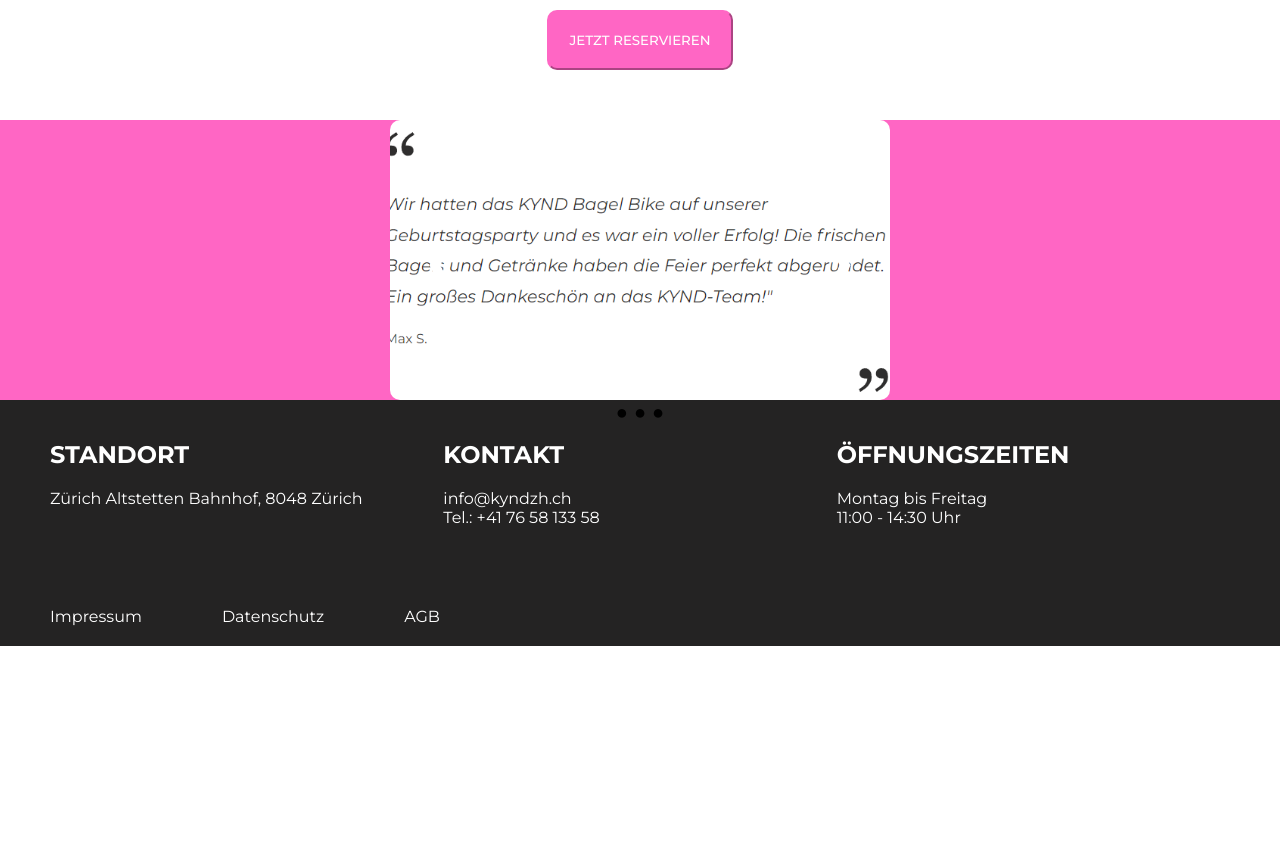
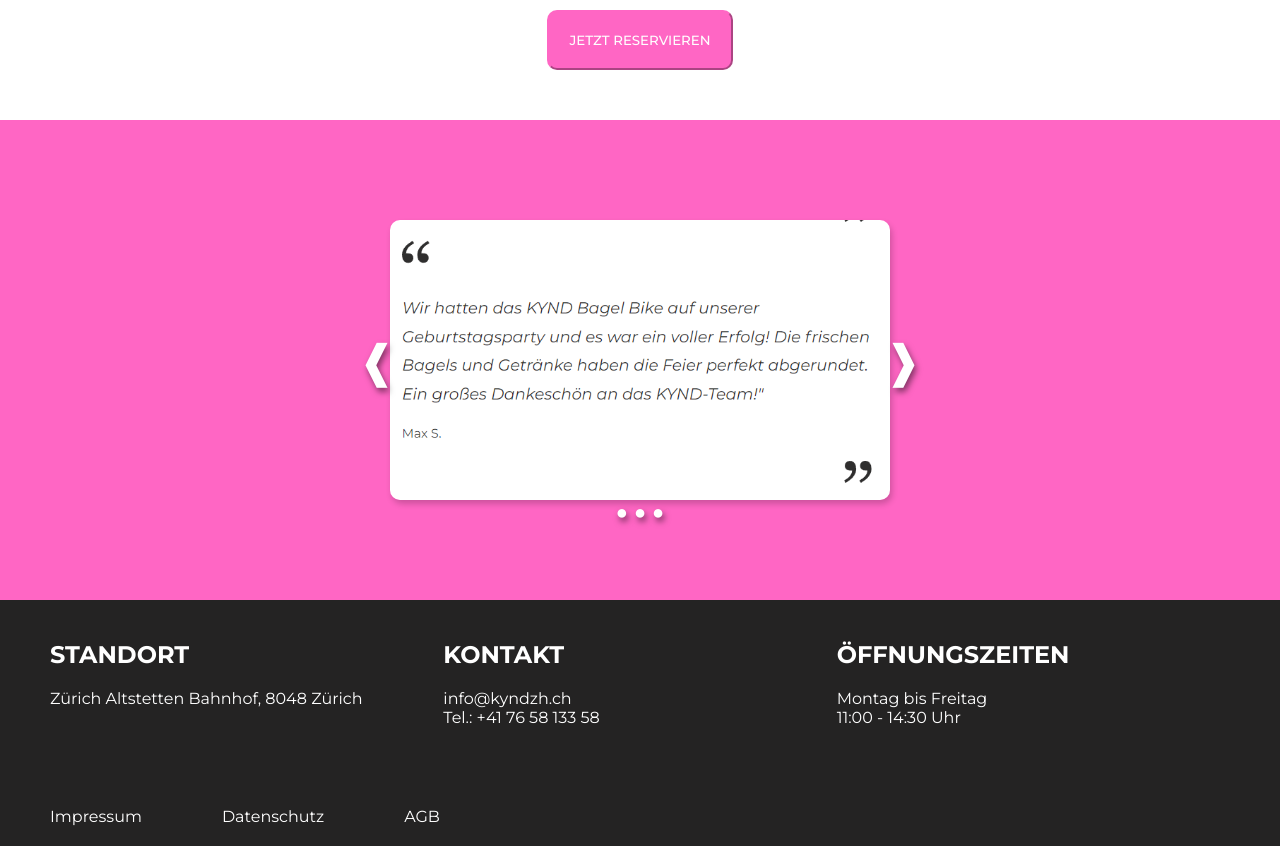
Before and after one commit to HeyTiina/kynd, a React (Create React App) app: page /CateringScreen in a window 1280 px wide. Shown: the part 1080-1926 px from the top of the page. Before the commit the page ends 1726 px from the top, so only its background shows below. Built offline with nearby package versions, Linux system fonts and the light colour scheme.

Commit message:
style to the slider finished

```diff
--- a/src/cateringScreen/CateringScreen.css
+++ b/src/cateringScreen/CateringScreen.css
@@ -71,4 +71,5 @@
   width: 500px;
   height: 280px;
   margin: 0 auto;
+  padding: 100px;
 }
--- a/src/cateringScreen/Slider.css
+++ b/src/cateringScreen/Slider.css
@@ -2,22 +2,24 @@
   position: absolute;
   top: 50%;
   transform: translate(0, -50%);
-  right: 32px;
+  right: -32px;
   font-size: 45px;
   color: #fff;
   z-index: 1;
   cursor: pointer;
+  text-shadow: 2px 4px 6px rgba(0, 0, 0, 0.5);
 }
 
 .left-arrow {
   position: absolute;
   top: 50%;
   transform: translate(0, -50%);
-  left: 32px;
+  left: -32px;
   font-size: 45px;
   color: #fff;
   z-index: 1;
   cursor: pointer;
+  text-shadow: 2px 4px 6px rgba(0, 0, 0, 0.5);
 }
 
 .slider {
@@ -34,4 +36,6 @@
   margin: 0 3px;
   cursor: pointer;
   font-size: 20px;
+  color: white;
+  text-shadow: 2px 4px 6px rgba(0, 0, 0, 0.5);
 }
--- a/src/cateringScreen/Slider.js
+++ b/src/cateringScreen/Slider.js
@@ -5,8 +5,9 @@
   width: "100%",
   height: "100%",
   borderRadius: "10px",
-  backgroundSize: "cover",
+  backgroundSize: "contain",
   backgroundPosition: "center",
+  boxShadow: "2px 4px 6px rgba(0, 0, 0, 0.2)",
 };
 
 const ImageSlider = ({ slides }) => {
@@ -43,6 +44,7 @@
           ❱
         </div>
       </div>
+
       <div style={slideStylesWidthBackground}></div>
       <div className="dots-container">
         {slides.map((slide, slideIndex) => (
```
